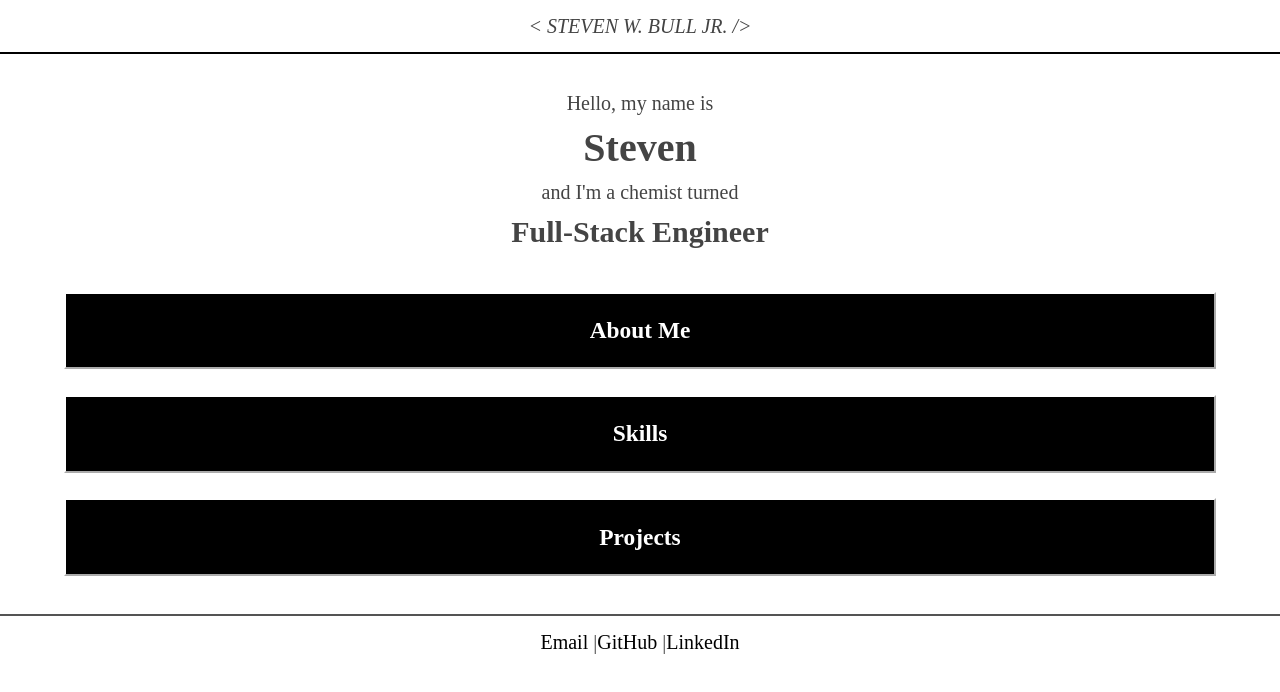
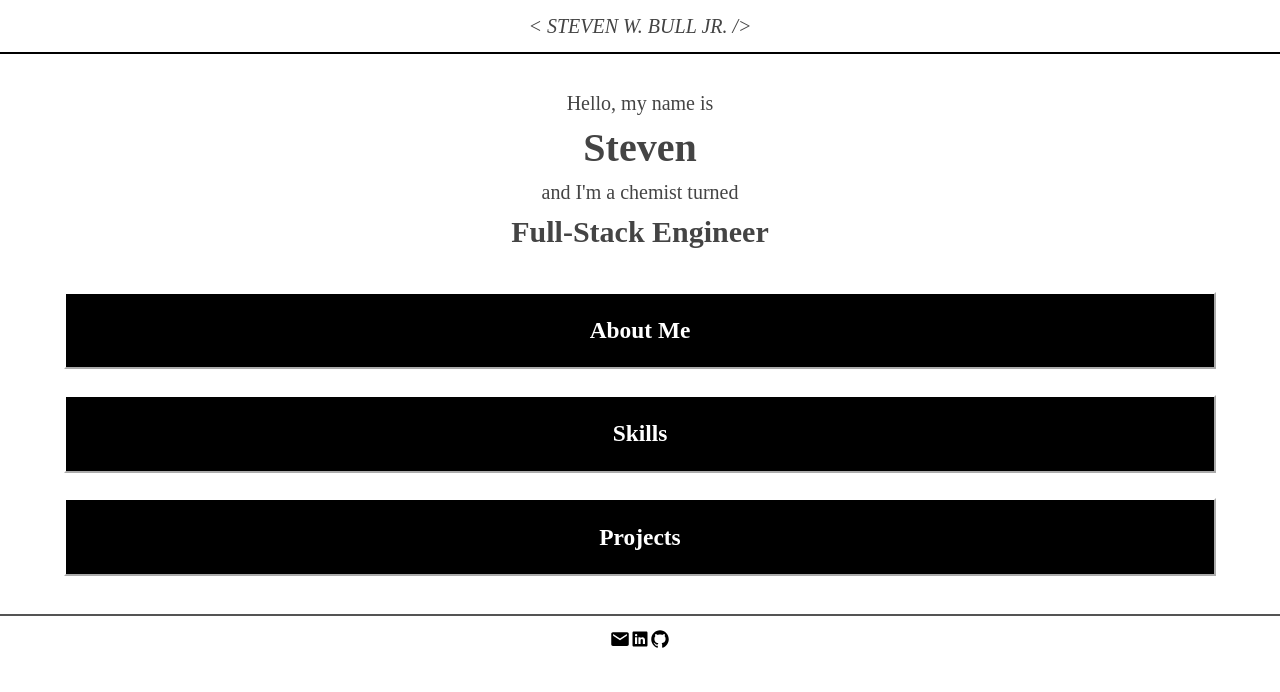
Before and after one commit to StevenWBull/portfolio, a React (Create React App) app: page / in a window 1280 px wide. Shown: the top 692 px of the page. Built offline with nearby package versions, Linux system fonts and the light colour scheme; a web font is replaced by a local one.

Commit message:
add ion-icons to footer

```diff
--- a/src/Footer/Footer.js
+++ b/src/Footer/Footer.js
@@ -3,18 +3,23 @@ import React from 'react';
 export default function Footer() {
   return (
     <footer>
-      <a
-      href="mailto:mailto:&#115;&#116;&#101;&#118;&#101;&#110;&#119;&#098;&#117;&#108;&#108;&#106;&#114;&#064;&#103;&#109;&#097;&#105;&#108;&#046;&#099;&#111;&#109;"
-      target="_blank"
-      rel="noopener noreferrer">Email</a> |
-      <a
-      href="https://github.com/StevenWBull"
-      target="_blank"
-      rel="noopener noreferrer">GitHub</a> |
-      <a
-      href="https://www.linkedin.com/in/stevenwbull/"
-      target="_blank"
-      rel="noopener noreferrer">LinkedIn</a>
+      <a href='mailto:&#115;&#116;&#101;&#118;&#101;&#110;&#119;&#098;&#117;&#108;&#108;&#106;&#114;&#064;&#103;&#109;&#097;&#105;&#108;&#046;&#099;&#111;&#109;'
+        target='_blank'
+        rel="noopener noreferrer">
+          <ion-icon name="mail"></ion-icon>
+      </a>
+
+      <a href='https://www.linkedin.com/in/stevenwbull/'
+        target='_blank'
+        rel="noopener noreferrer">
+          <ion-icon name="logo-linkedin"></ion-icon>
+      </a>
+
+      <a href='https://github.com/StevenWBull'
+        target='_blank'
+        rel="noopener noreferrer">
+          <ion-icon name="logo-github"></ion-icon>
+      </a>
     </footer>
   )
 }
```
